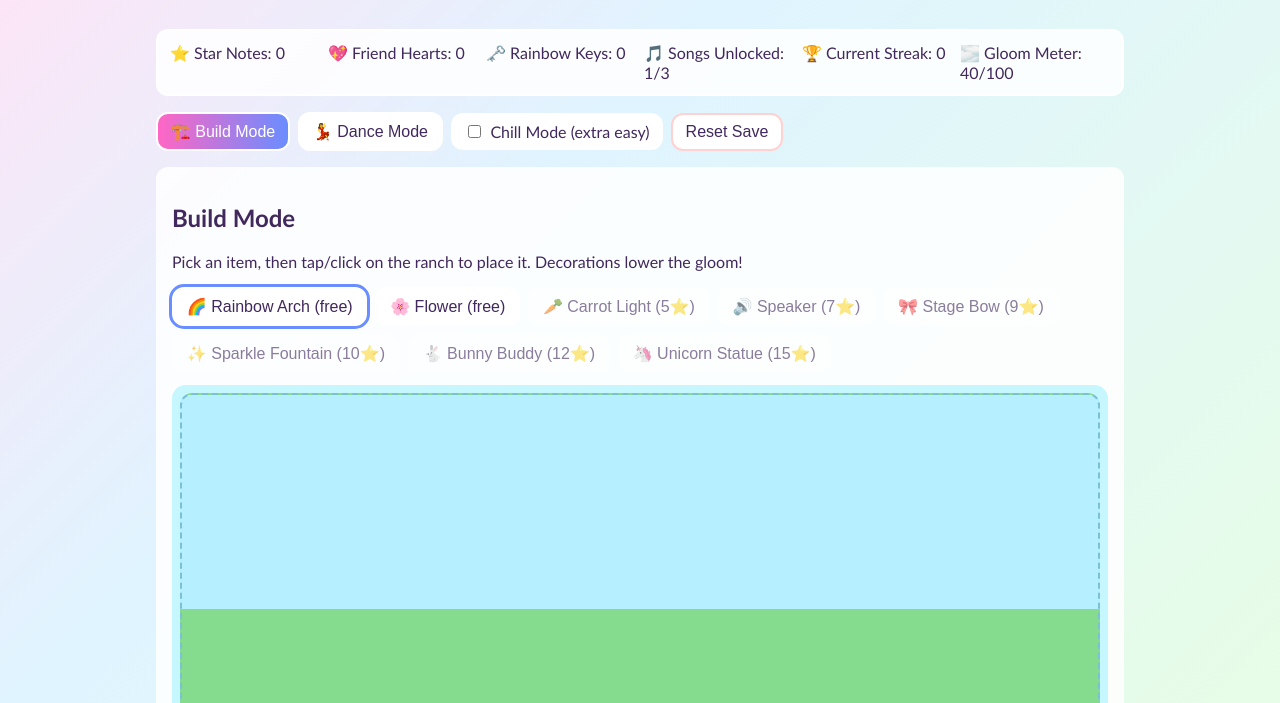
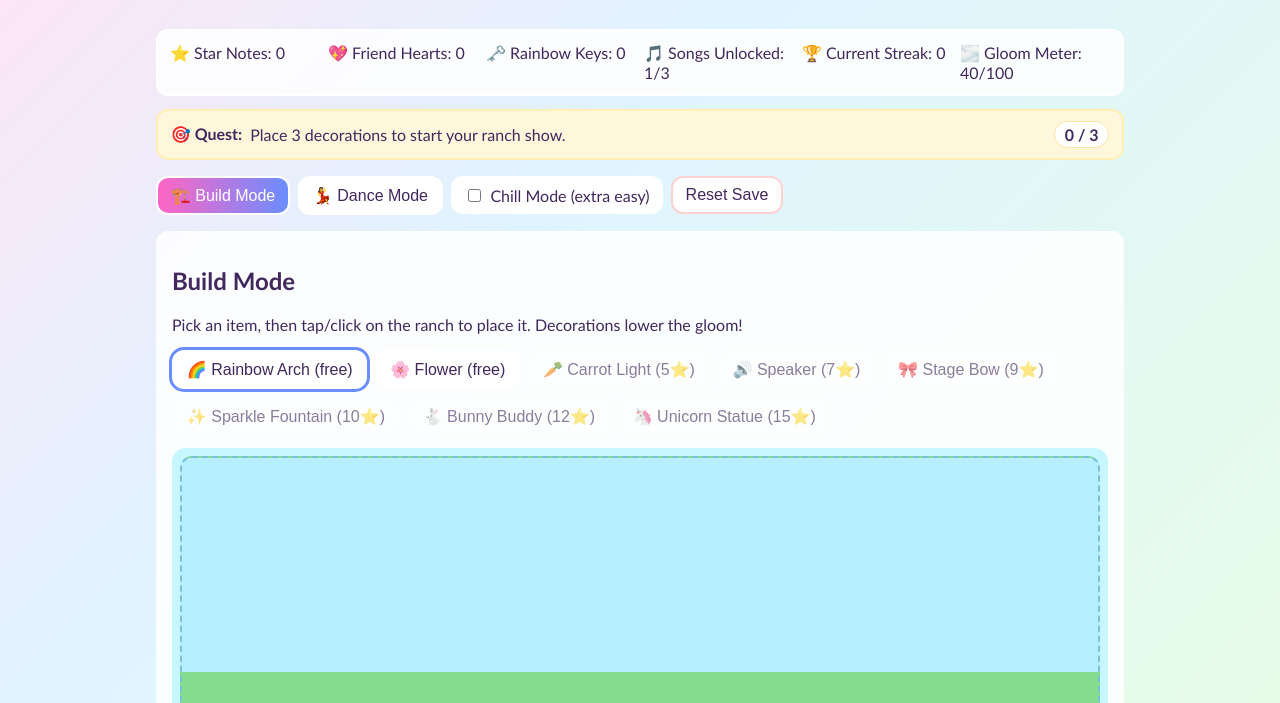
Before and after one commit to neilolson/autotest, a plain HTML site: page index.html in a window 1280 px wide. Shown: the part 97-800 px from the top of the page. Drawn offline with Linux system fonts and the light colour scheme.

Commit message:
Add kid-friendly quest system and clearer local testing guide

```diff
--- a/game.js
+++ b/game.js
@@ -1,4 +1,10 @@
-const SAVE_KEY = 'rainbow_beat_ranch_save_v3';
+const SAVE_KEY = 'rainbow_beat_ranch_save_v4';
+
+const quests = [
+  { text: 'Place 3 decorations to start your ranch show.', type: 'build', target: 3, reward: 5 },
+  { text: 'Hit 8 dance notes to cheer up the crowd.', type: 'hit', target: 8, reward: 8 },
+  { text: 'Finish 2 songs to unlock your next spotlight.', type: 'song', target: 2, reward: 10 },
+];
 
 const defaultState = {
   starNotes: 0,
@@ -9,6 +15,8 @@ const defaultState = {
   selectedItem: '🌈',
   chillMode: false,
   gloom: 40,
+  questIndex: 0,
+  questProgress: 0,
 };
 
 const runtime = {
@@ -48,6 +56,8 @@ const el = {
   streak: document.getElementById('streak'),
   gloomMeter: document.getElementById('gloomMeter'),
   gloomBar: document.getElementById('gloomBar'),
+  questText: document.getElementById('questText'),
+  questProgress: document.getElementById('questProgress'),
   buildTab: document.getElementById('buildTab'),
   danceTab: document.getElementById('danceTab'),
   buildMode: document.getElementById('buildMode'),
@@ -67,6 +77,25 @@ let audioCtx;
 
 function clamp(value, min, max) {
   return Math.min(max, Math.max(min, value));
+}
+
+function activeQuest() {
+  return quests[state.questIndex % quests.length];
+}
+
+function progressQuest(type, amount = 1) {
+  const quest = activeQuest();
+  if (quest.type !== type) return;
+  state.questProgress += amount;
+  if (state.questProgress >= quest.target) {
+    state.starNotes += quest.reward;
+    el.songStatus.textContent = `✨ Quest complete! +${quest.reward} Star Notes`;
+    state.questIndex += 1;
+    state.questProgress = 0;
+  }
+  updateHUD();
+  saveState();
+  renderShop();
 }
 
 function changeGloom(delta) {
@@ -89,6 +118,7 @@ function saveState() {
 }
 
 function updateHUD() {
+  const quest = activeQuest();
   el.starNotes.textContent = state.starNotes;
   el.friendHearts.textContent = state.friendHearts;
   el.rainbowKeys.textContent = state.rainbowKeys;
@@ -96,6 +126,8 @@ function updateHUD() {
   el.streak.textContent = state.streak;
   el.gloomMeter.textContent = state.gloom;
   el.gloomBar.style.width = `${state.gloom}%`;
+  el.questText.textContent = quest.text;
+  el.questProgress.textContent = `${state.questProgress} / ${quest.target}`;
   el.chillMode.checked = state.chillMode;
 }
 
@@ -195,6 +227,7 @@ function hitLane(laneIdx) {
   state.friendHearts += 1;
   if (state.friendHearts % 8 === 0) state.rainbowKeys += 1;
   changeGloom(2);
+  progressQuest('hit', 1);
   playBeep(520, 0.05);
   saveState();
   el.songStatus.textContent = `Great move! Hits: ${runtime.hitCount}`;
@@ -217,6 +250,7 @@ function endSong() {
     changeGloom(8);
   }
 
+  progressQuest('song', 1);
   saveState();
   renderShop();
   setupSongs();
@@ -293,6 +327,7 @@ el.ranch.addEventListener('click', (e) => {
   state.friendHearts += 1;
   if (state.friendHearts % 8 === 0) state.rainbowKeys += 1;
   changeGloom(itemByEmoji(state.selectedItem).gloomBoost);
+  progressQuest('build', 1);
   saveState();
 });
 
--- a/index.html
+++ b/index.html
@@ -20,6 +20,12 @@
       <div>🎵 Songs Unlocked: <span id="songsUnlocked">1</span>/3</div>
       <div>🏆 Current Streak: <span id="streak">0</span></div>
       <div>🌫️ Gloom Meter: <span id="gloomMeter">40</span>/100</div>
+    </section>
+
+    <section class="quest-card" aria-live="polite">
+      <strong>🎯 Quest:</strong>
+      <span id="questText">Place 3 decorations to start your ranch show.</span>
+      <span id="questProgress" class="quest-progress">0 / 3</span>
     </section>
 
     <section class="controls-row">
--- a/style.css
+++ b/style.css
@@ -26,6 +26,26 @@ main { max-width: 1000px; margin: 0 auto; padding: 0 1rem 2rem; }
   border-radius: 12px;
   padding: .75rem;
   border: 2px solid #fff;
+}
+
+.quest-card {
+  margin-top: .8rem;
+  background: #fff7db;
+  border: 2px solid #ffefb4;
+  border-radius: 12px;
+  padding: .6rem .8rem;
+  display: flex;
+  flex-wrap: wrap;
+  gap: .5rem;
+  align-items: center;
+}
+.quest-progress {
+  margin-left: auto;
+  background: white;
+  border: 1px solid #ffe39f;
+  border-radius: 999px;
+  padding: .2rem .6rem;
+  font-weight: bold;
 }
 
 .controls-row {
```
Also changed, not shown: 2 other files.
